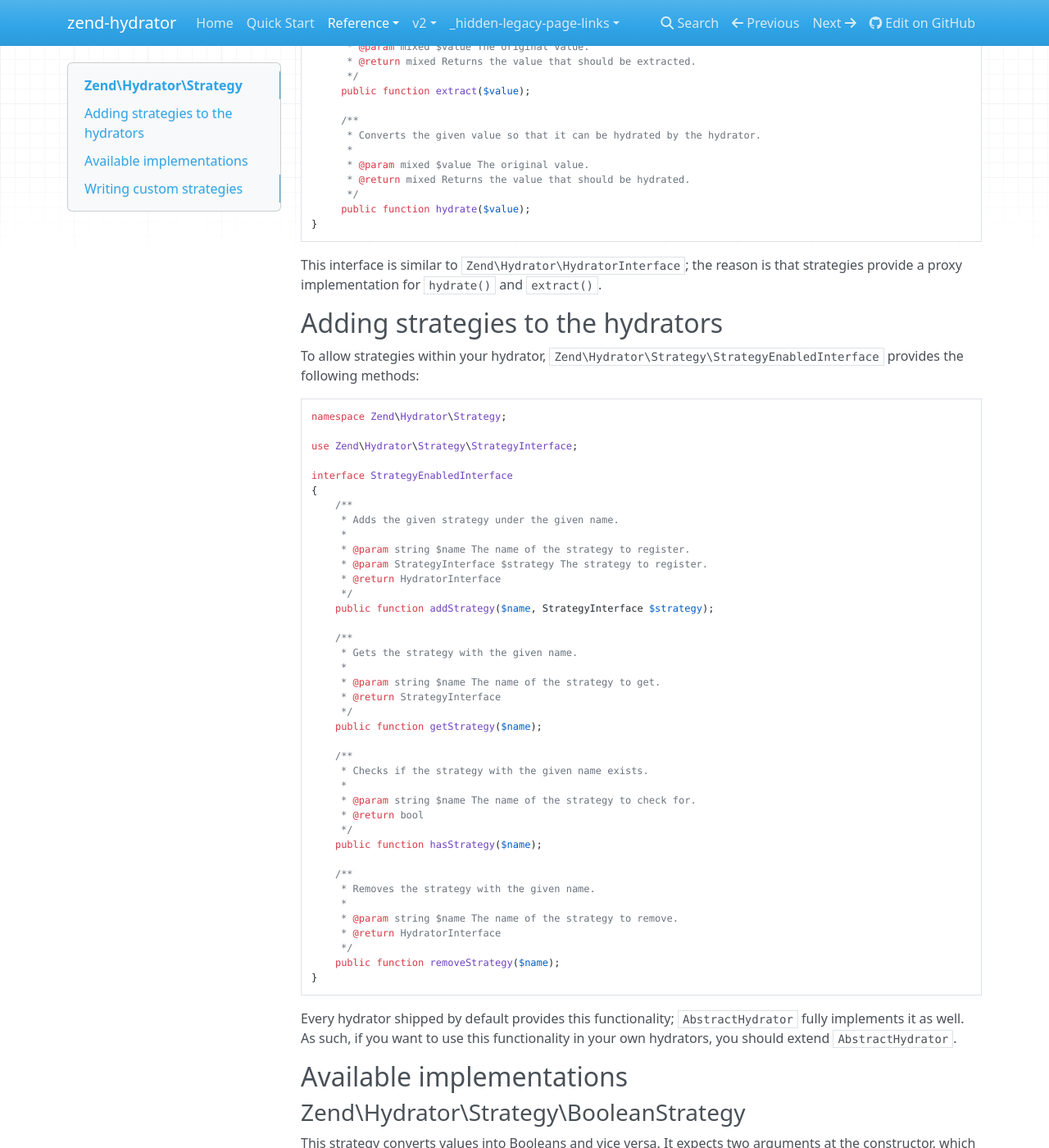
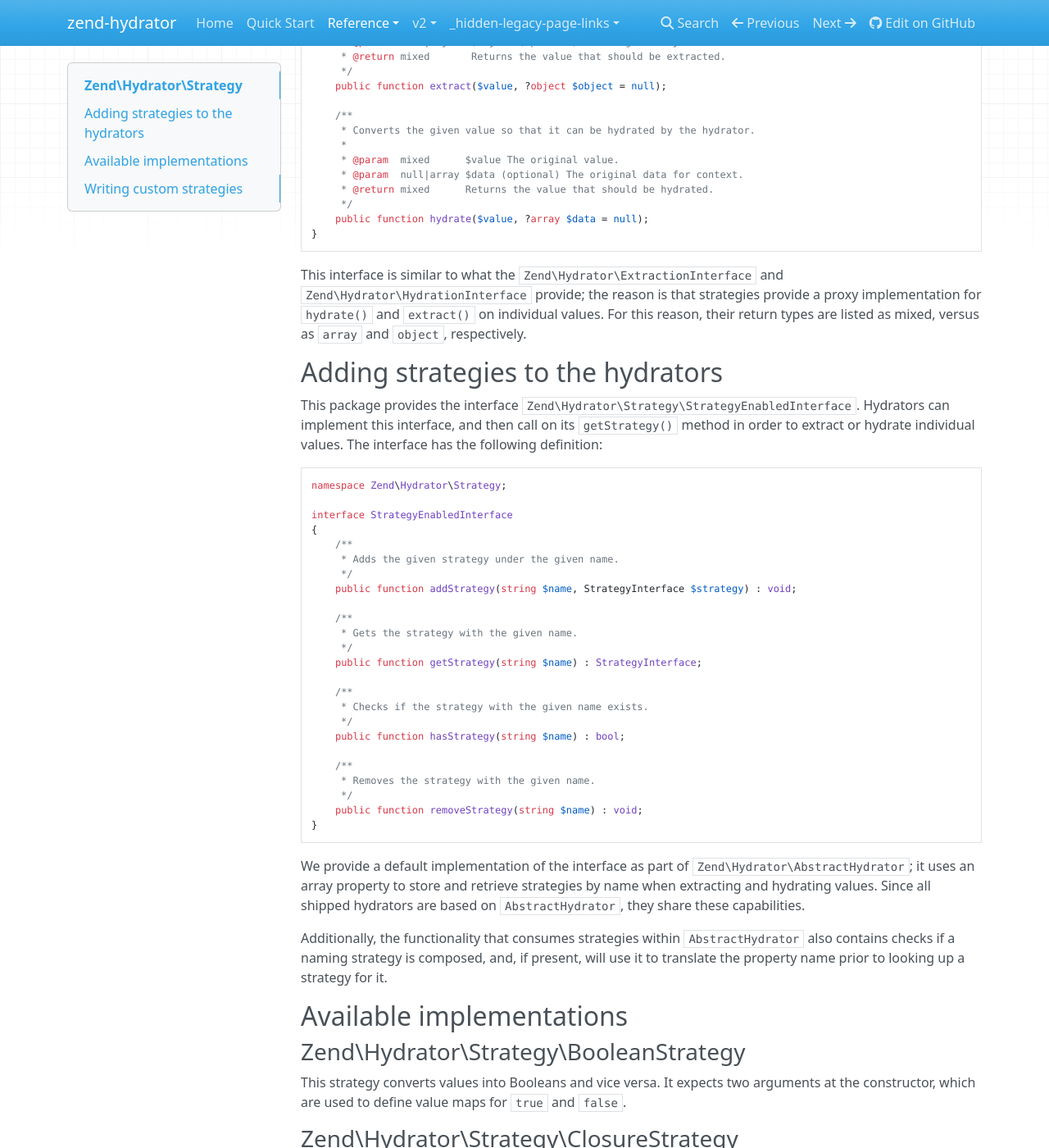
Before and after one commit to zendframework/zend-hydrator, an MkDocs documentation site: the page built from docs/book/v3/strategy.md, in a window 1280 px wide and 1400 px high, scrolled down 337 px. Shown: the whole window at 82% size. Built offline with MkDocs 1.6.1, drawn with Linux system fonts in a browser that asks for light colours; nearby versions of some CDN libraries; old or Windows-style settings are respelled for this version of MkDocs; some of the changed text lies outside the part shown.

Commit message:
Documents each `*EnabledInterface` and usage internally.
Documents each of the `*EnabledInterface` definitions, and how they are
defined within `AbstractHydrator`.  In doing so, it also:

- Updates and re-organizes the filter documentation significantly to
  detail filter composition, filter providers, filter-enabled hydrators,
  etc.
- Adds an introductory chapter for naming strategies, detailing their
  use case, and how to use them in your hydrators.

````diff
--- a/docs/book/v3/strategy.md
+++ b/docs/book/v3/strategy.md
@@ -1,87 +1,84 @@
 # Zend\\Hydrator\\Strategy
 
-You can add `Zend\Hydrator\Strategy\StrategyInterface` to any of the hydrators
-(except if it extends `Zend\Hydrator\AbstractHydrator` or implements
-`Zend\Hydrator\HydratorInterface` and `Zend\Hydrator\Strategy\StrategyEnabledInterface`)
-to manipulate the way how they behave on `extract()` and `hydrate()` for
-specific key / value pairs. This is the interface that needs to be implemented:
+You can compose `Zend\Hydrator\Strategy\StrategyInterface` instances in any of
+the hydrators to manipulate the way they behave on `extract()` and `hydrate()`
+for specific key/value pairs. The interface offers the following definitions:
 
 ```php
 namespace Zend\Hydrator\Strategy;
 
 interface StrategyInterface
 {
-     /**
-      * Converts the given value so that it can be extracted by the hydrator.
-      *
-      * @param mixed $value The original value.
-      * @return mixed Returns the value that should be extracted.
-      */
-     public function extract($value);
+    /**
+     * Converts the given value so that it can be extracted by the hydrator.
+     *
+     * @param  mixed       $value The original value.
+     * @param  null|object $object (optional) The original object for context.
+     * @return mixed       Returns the value that should be extracted.
+     */
+    public function extract($value, ?object $object = null);
 
-     /**
-      * Converts the given value so that it can be hydrated by the hydrator.
-      *
-      * @param mixed $value The original value.
-      * @return mixed Returns the value that should be hydrated.
-      */
-     public function hydrate($value);
+    /**
+     * Converts the given value so that it can be hydrated by the hydrator.
+     *
+     * @param  mixed      $value The original value.
+     * @param  null|array $data (optional) The original data for context.
+     * @return mixed      Returns the value that should be hydrated.
+     */
+    public function hydrate($value, ?array $data = null);
 }
 ```
 
-This interface is similar to `Zend\Hydrator\HydratorInterface`; the reason
-is that strategies provide a proxy implementation for `hydrate()` and `extract()`.
+This interface is similar to what the `Zend\Hydrator\ExtractionInterface` and
+`Zend\Hydrator\HydrationInterface` provide; the reason is that strategies
+provide a proxy implementation for `hydrate()` and `extract()` on individual
+values. For this reason, their return types are listed as mixed, versus as
+`array` and `object`, respectively.
 
 ## Adding strategies to the hydrators
 
-To allow strategies within your hydrator, `Zend\Hydrator\Strategy\StrategyEnabledInterface`
-provides the following methods:
+This package provides the interface `Zend\Hydrator\Strategy\StrategyEnabledInterface`.
+Hydrators can implement this interface, and then call on its `getStrategy()`
+method in order to extract or hydrate individual values. The interface has the
+following definition:
 
 ```php
 namespace Zend\Hydrator\Strategy;
-
-use Zend\Hydrator\Strategy\StrategyInterface;
 
 interface StrategyEnabledInterface
 {
     /**
      * Adds the given strategy under the given name.
-     *
-     * @param string $name The name of the strategy to register.
-     * @param StrategyInterface $strategy The strategy to register.
-     * @return HydratorInterface
      */
-    public function addStrategy($name, StrategyInterface $strategy);
+    public function addStrategy(string $name, StrategyInterface $strategy) : void;
 
     /**
      * Gets the strategy with the given name.
-     *
-     * @param string $name The name of the strategy to get.
-     * @return StrategyInterface
      */
-    public function getStrategy($name);
+    public function getStrategy(string $name) : StrategyInterface;
 
     /**
      * Checks if the strategy with the given name exists.
-     *
-     * @param string $name The name of the strategy to check for.
-     * @return bool
      */
-    public function hasStrategy($name);
+    public function hasStrategy(string $name) : bool;
 
     /**
      * Removes the strategy with the given name.
-     *
-     * @param string $name The name of the strategy to remove.
-     * @return HydratorInterface
      */
-    public function removeStrategy($name);
+    public function removeStrategy(string $name) : void;
 }
 ```
 
-Every hydrator shipped by default provides this functionality;
-`AbstractHydrator` fully implements it as well. As such, if you want to use this
-functionality in your own hydrators, you should extend `AbstractHydrator`.
+We provide a default implementation of the interface as part of
+`Zend\Hydrator\AbstractHydrator`; it uses an array property to store and
+retrieve strategies by name when extracting and hydrating values. Since all
+shipped hydrators are based on `AbstractHydrator`, they share these
+capabilities.
+
+Additionally, the functionality that consumes strategies within
+`AbstractHydrator` also contains checks if a naming strategy is composed, and,
+if present, will use it to translate the property name prior to looking up a
+  strategy for it.
 
 ## Available implementations
 
@@ -104,11 +101,11 @@ This is a strategy that allows you to pass in options for:
 and DateTime instances. The input and output formats can be provided as
 constructor arguments.
 
-As of version 2.4.1, this strategy now allows `DateTime` formats that use `!` to
-prepend the format, or `|` or `+` to append it; these ensure that, during
-hydration, the new `DateTime` instance created will set the time element
-accordingly. As a specific example, `Y-m-d|` will drop the time component,
-ensuring comparisons are based on a midnight time value.
+The strategy allows `DateTime` formats that use `!` to prepend the format, or
+`|` or `+` to append it; these ensure that, during hydration, the new `DateTime`
+instance created will set the time element accordingly. As a specific example,
+`Y-m-d|` will drop the time component, ensuring comparisons are based on a
+midnight time value.
 
 ### Zend\\Hydrator\\Strategy\\DefaultStrategy
 
--- a/mkdocs.yml
+++ b/mkdocs.yml
@@ -8,6 +8,7 @@ pages:
       - "Strategies": v3/strategy.md
       - "Aggregates": v3/aggregate.md
       - "Naming Strategies":
+        - "Introduction": v3/naming-strategy/intro.md
         - "Identity": v3/naming-strategy/identity-naming-strategy.md
         - "Mapping": v3/naming-strategy/map-naming-strategy.md
         - "Underscore Mapping": v3/naming-strategy/underscore-naming-strategy.md
````
Also changed, not shown: docs/book/v3/filter.md (+145 -91 lines), docs/book/v3/naming-strategy/intro.md (added, +85 -0 lines).
